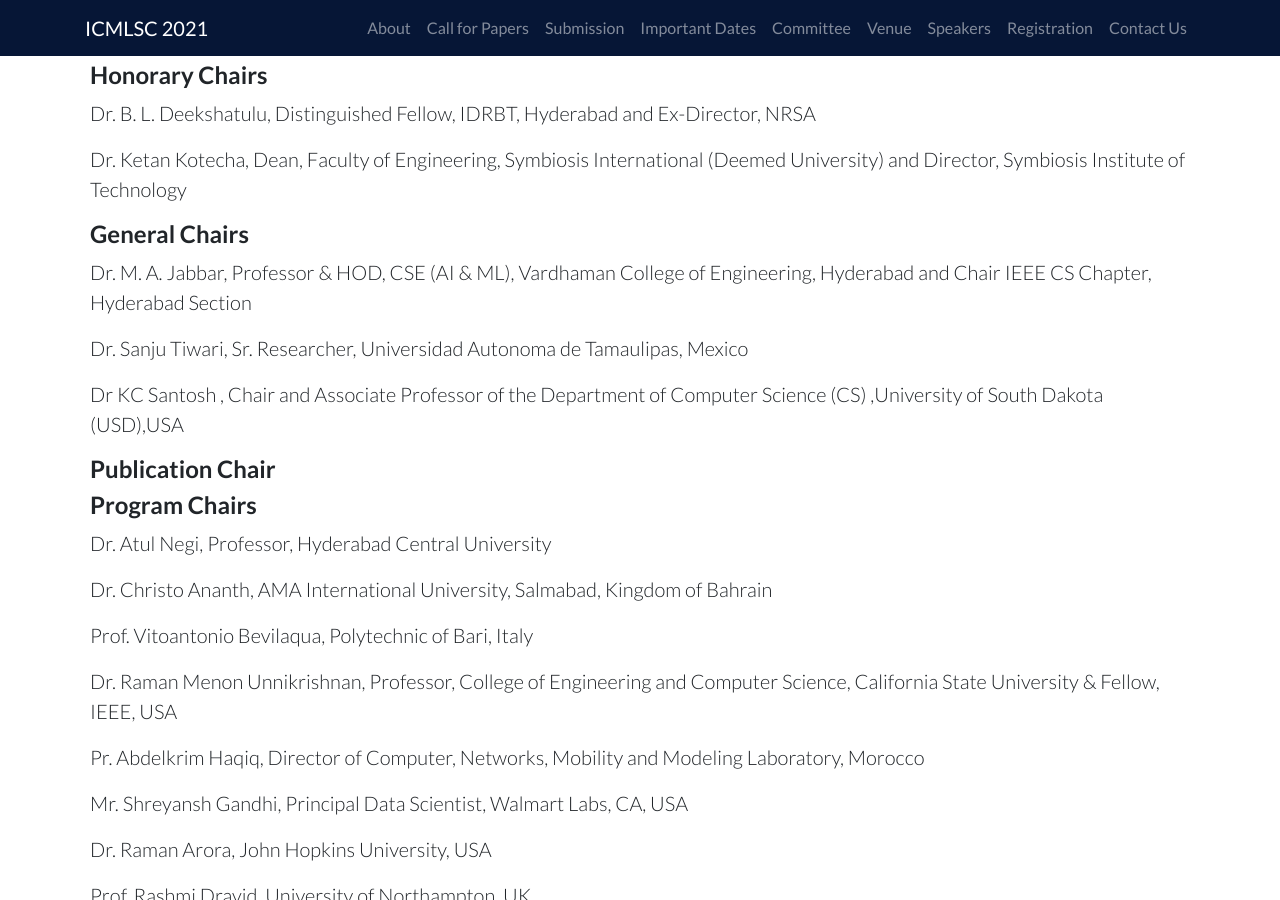
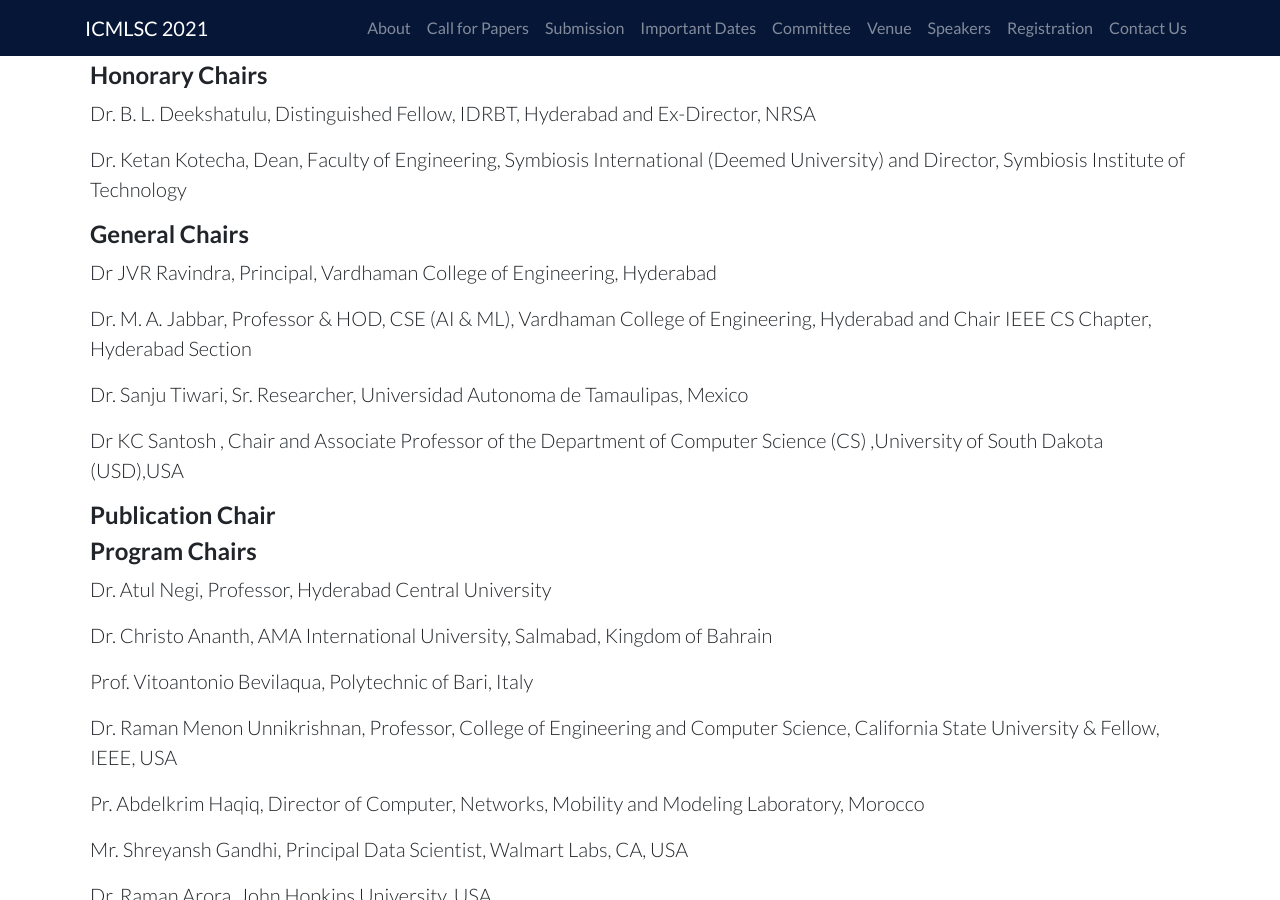
Before and after one commit to ieeevardhaman/icmlsc-website, a Jekyll site: the page built from pages/committee.md, in a window 1280 px wide and 900 px high, scrolled down 1020 px. Built offline with Jekyll 4.4.1, drawn with Linux system fonts in a browser that asks for light colours; our own code applies the rules of GitHub Pages for plain Markdown files.

Commit message:
Update committee.md
Added principal sir name in general chairs

```diff
--- a/pages/committee.md
+++ b/pages/committee.md
@@ -26,6 +26,8 @@ Dr. B. L. Deekshatulu, Distinguished Fellow, IDRBT, Hyderabad and Ex-Director, N
 Dr. Ketan Kotecha, Dean, Faculty of Engineering, Symbiosis International (Deemed University) and Director, Symbiosis Institute of Technology
 
 #### General Chairs
+
+Dr JVR Ravindra, Principal, Vardhaman College of Engineering, Hyderabad
 
 Dr. M. A. Jabbar, Professor & HOD, CSE (AI & ML), Vardhaman College of Engineering, Hyderabad and Chair IEEE CS Chapter, Hyderabad Section
 
```
